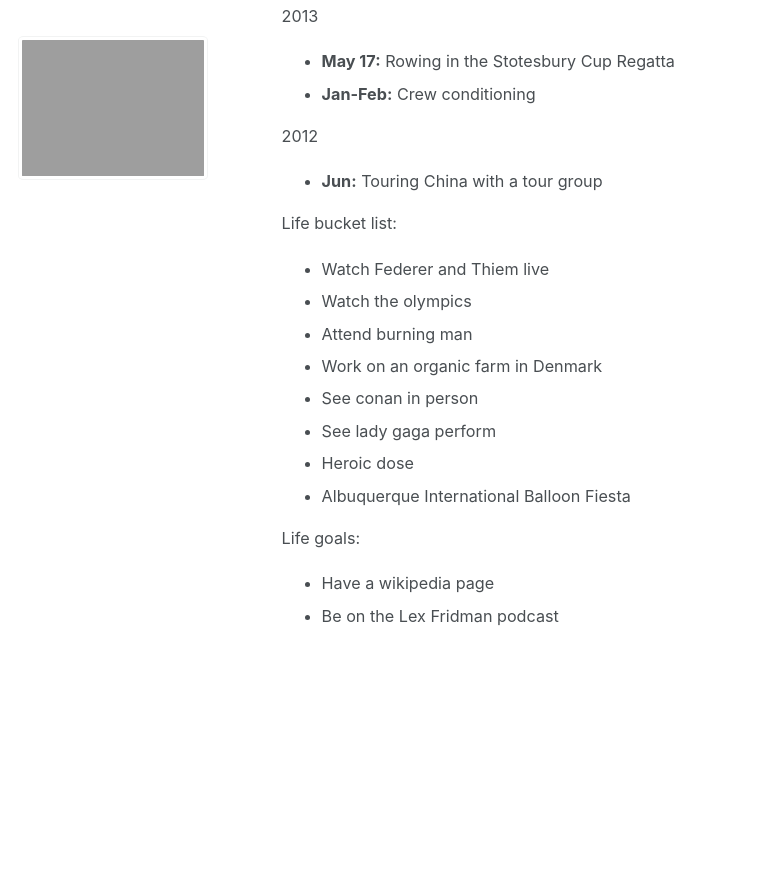
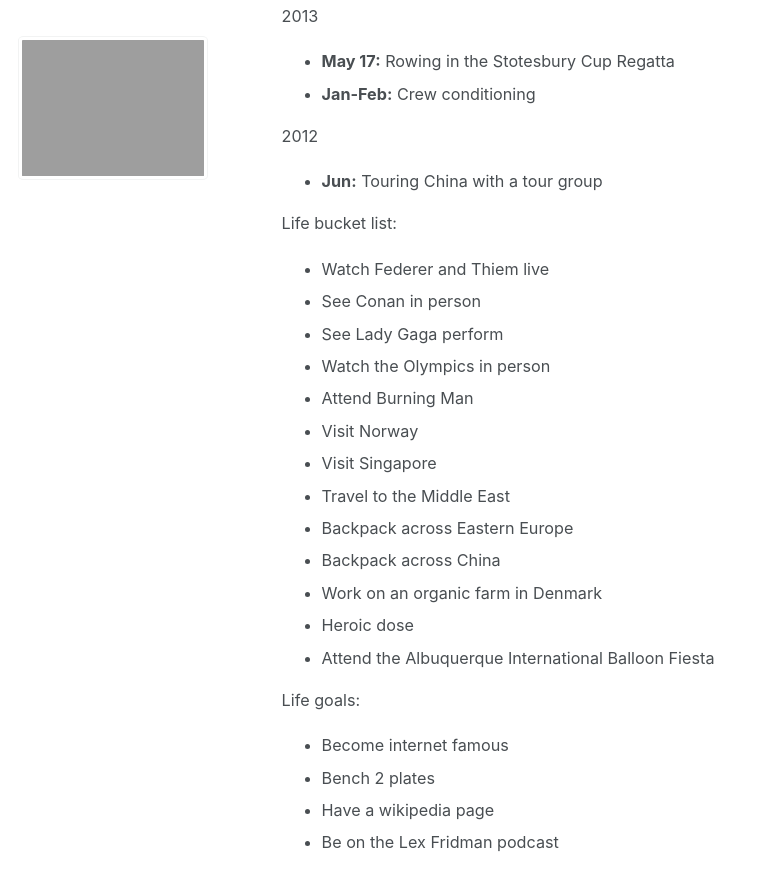
Before and after one commit to jasonwei20/jasonwei20.github.io, a Jekyll site: the page built from _pages/life_experiences.md, in a window 1280 px wide and 900 px high, scrolled down 1779 px. Shown: the top 891 px of the window, without its empty margins (0-759 px from the left). Built offline with Jekyll 4.4.1, drawn with Linux system fonts in a browser that asks for light colours; before the commit the page ends 2452 px from its top, so only the background shows below that.

Commit message:
Update life_experiences.md

```diff
--- a/_pages/life_experiences.md
+++ b/_pages/life_experiences.md
@@ -63,14 +63,21 @@ author_profile: true
 
 Life bucket list:
 * Watch Federer and Thiem live
-* Watch the olympics
-* Attend burning man
+* See Conan in person
+* See Lady Gaga perform
+* Watch the Olympics in person
+* Attend Burning Man
+* Visit Norway
+* Visit Singapore
+* Travel to the Middle East
+* Backpack across Eastern Europe
+* Backpack across China
 * Work on an organic farm in Denmark
-* See conan in person
-* See lady gaga perform
 * Heroic dose
-* Albuquerque International Balloon Fiesta
+* Attend the Albuquerque International Balloon Fiesta
 
 Life goals:
+* Become internet famous
+* Bench 2 plates
 * Have a wikipedia page
 * Be on the Lex Fridman podcast
```
